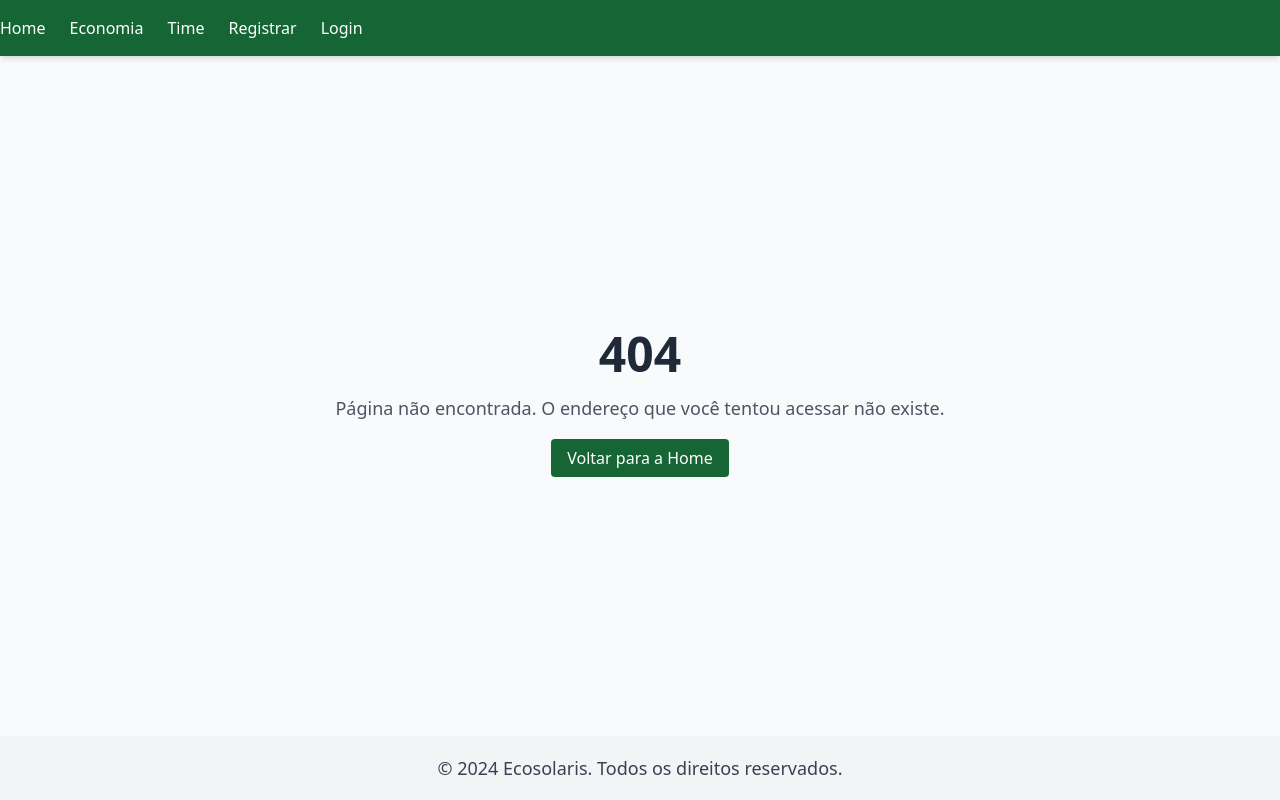
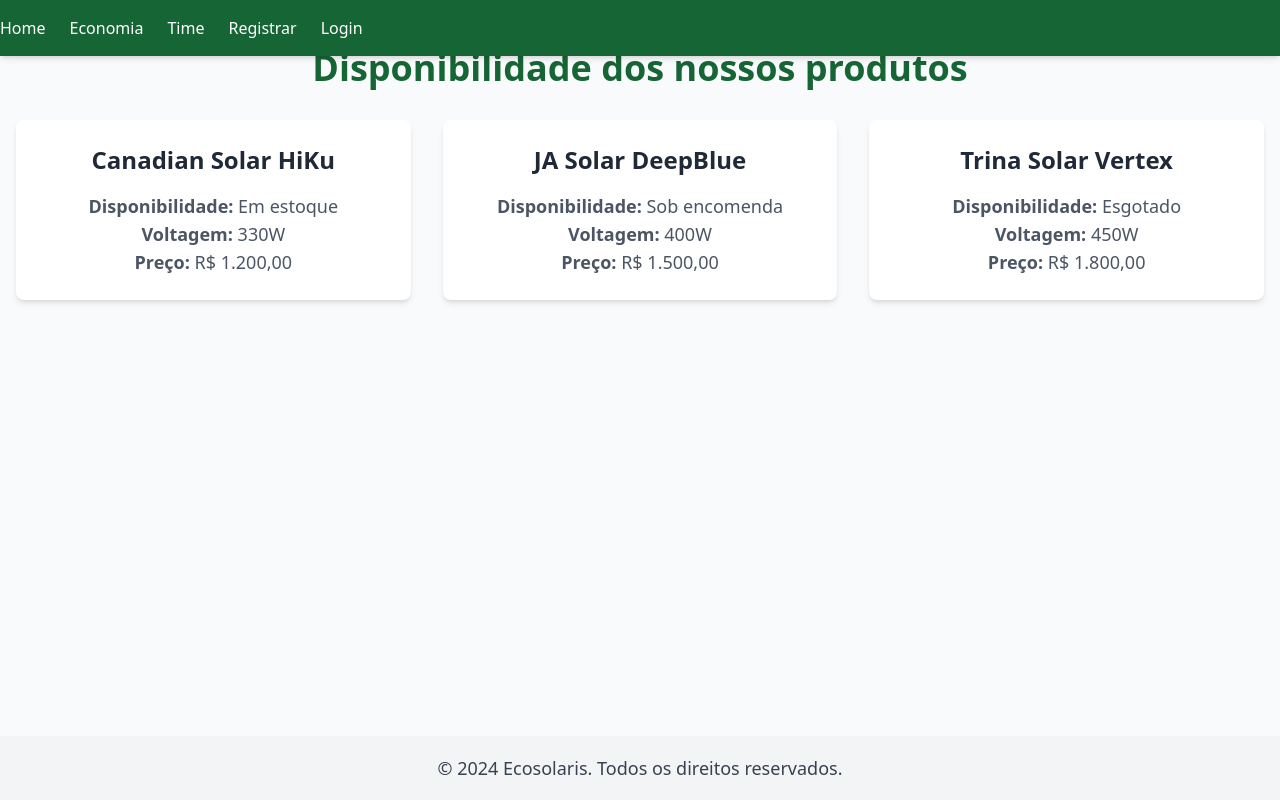
Before and after one commit to OscarAriasNeto/ecosolaris-gs, a Next.js app: page /disponibilidade in a window 1280 px wide. Before the commit this address had no page. Built offline with nearby package versions, Linux system fonts and the light colour scheme.

Commit message:
Nova pagina de produtos

```diff
--- /dev/null
+++ b/src/app/disponibilidade/page.tsx
@@ -0,0 +1,78 @@
+"use client";
+import React, { useState, useEffect } from "react";
+
+interface Product {
+  name: string;
+  availability: string;
+  voltage: string;
+  price: string;
+  id: number;
+}
+
+const Disponibilidade: React.FC = () => {
+  const [products, setProducts] = useState<Product[]>([]);
+
+  // Simulação de dados vindo de um banco de dados
+  useEffect(() => {
+    // Substitua pelo fetch de sua API/banco
+    const fetchProducts = async () => {
+      const mockData: Product[] = [
+        {
+          name: "Canadian Solar HiKu",
+          availability: "Em estoque",
+          voltage: "330W",
+          price: "R$ 1.200,00",
+          id: 1,
+        },
+        {
+          name: "JA Solar DeepBlue",
+          availability: "Sob encomenda",
+          voltage: "400W",
+          price: "R$ 1.500,00",
+          id: 2,
+        },
+        {
+          name: "Trina Solar Vertex",
+          availability: "Esgotado",
+          voltage: "450W",
+          price: "R$ 1.800,00",
+          id: 3,
+        },
+      ];
+      setProducts(mockData);
+    };
+
+    fetchProducts();
+  }, []);
+
+  return (
+    <main className="min-h-screen bg-gray-50 py-12 px-4">
+      <h1 className="text-4xl font-bold text-green-800 text-center mb-8">
+        Disponibilidade dos nossos produtos
+      </h1>
+      <div className="container mx-auto grid grid-cols-1 md:grid-cols-3 gap-8">
+        {products.map((product, index) => (
+          <div
+            key={index}
+            className="bg-white shadow-md rounded-lg p-6 text-center"
+          >
+            <h2 className="text-2xl font-semibold text-gray-800 mb-4">
+              {product.name}
+            </h2>
+            <p className="text-lg text-gray-600">
+              <strong>Disponibilidade:</strong> {product.availability}
+            </p>
+            <p className="text-lg text-gray-600">
+              <strong>Voltagem:</strong> {product.voltage}
+            </p>
+            <p className="text-lg text-gray-600">
+              <strong>Preço:</strong> {product.price}
+            </p>
+          </div>
+        ))}
+      </div>
+    </main>
+  );
+};
+
+export default Disponibilidade;
--- a/src/app/economia/page.tsx
+++ b/src/app/economia/page.tsx
@@ -1,4 +1,5 @@
 "use client";
+import Link from "next/link";
 import { useState } from "react";
 
 interface Panel {
@@ -41,7 +42,7 @@
         <h1 className="text-4xl font-bold text-center mb-8">
           Economize e gere energia com a EcoSolaris!
         </h1>
-        <p className="text-lg leading-relaxed text-justify">
+        <p className="text-lg leading-relaxed text-justify mb-8">
           A EcoSolaris oferece uma linha de painéis solares de última geração, pensada para atender às suas necessidades de economia e sustentabilidade. Com opções como o{" "}
           <strong>Canadian Solar HiKu</strong>, que combina eficiência e durabilidade, o inovador{" "}
           <strong>JA Solar DeepBlue</strong>, projetado para maior geração de energia mesmo em dias nublados, e o{" "}
@@ -53,13 +54,21 @@
           <br />
           <strong>EcoSolaris – Onde economia e sustentabilidade se encontram.</strong>
         </p>
+
+        {/* Botão de navegação */}
+        <div className="text-center">
+          <Link href="/disponibilidade" className="bg-green-600 text-white py-3 px-6 rounded-lg shadow-md hover:bg-green-700 focus:outline-none focus:ring focus:ring-green-300">
+          Disponibilidade dos nossos produtos
+          </Link>
+        </div>
       </section>
 
       {/* Calculadora */}
       <section className="bg-white py-12">
         <div className="container mx-auto px-4">
-          <h2 className="text-3xl font-bold
-          text-center mb-6">Calculadora de Produção de Energia</h2>
+          <h2 className="text-3xl font-bold text-center mb-6">
+            Calculadora de Produção de Energia
+          </h2>
           <p className="text-lg text-gray-600 text-center mb-8">
             Descubra o quanto você pode economizar com nossos painéis solares!
           </p>
```
Also changed, not shown: public/energia-solar-Oi.png (deleted).
